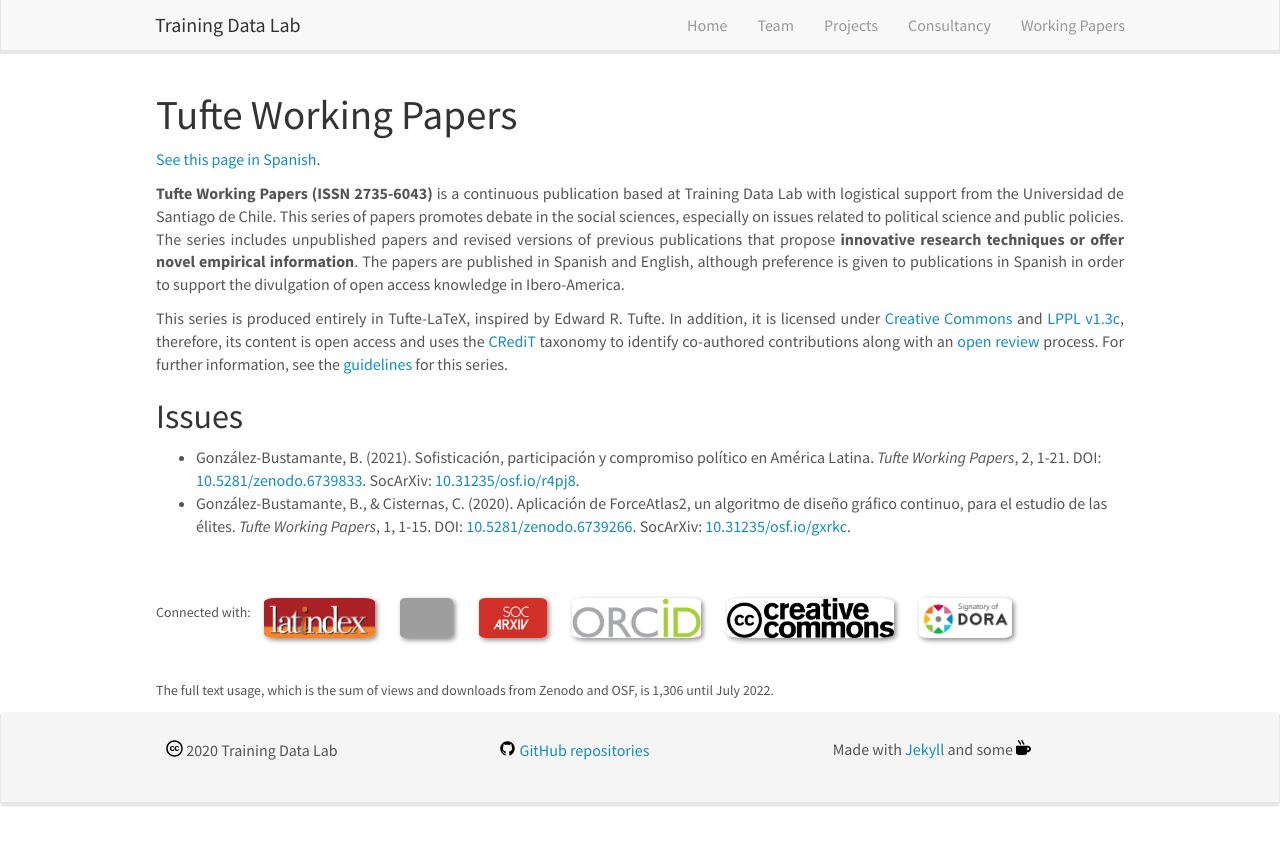
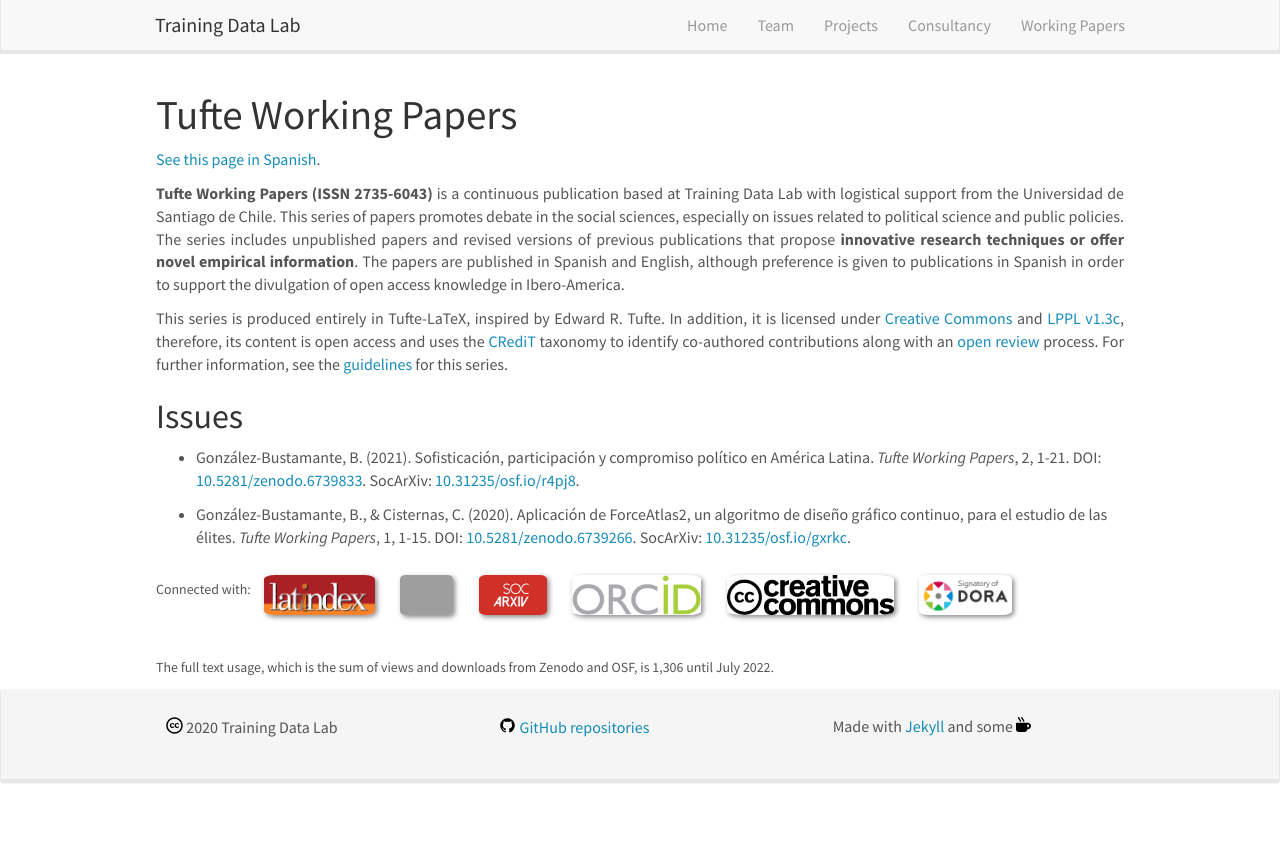
Before and after one commit to training-datalab/old-training-datalab.com, a Jekyll site: the page built from _pages/tufte-working-papers.md, in a window 1280 px wide. Shown: the top 845 px of the page. Built offline with Jekyll 4.4.1, drawn with Linux system fonts in a browser that asks for light colours; nearby versions of some CDN libraries.

Commit message:
Update tufte-working-papers.md

```diff
--- a/_pages/tufte-working-papers.md
+++ b/_pages/tufte-working-papers.md
@@ -16,10 +16,9 @@
 
 ## Issues
 
-<ul>
-<li>González-Bustamante, B. (2021). Sofisticación, participación y compromiso político en América Latina. <em>Tufte Working Papers</em>, 2, 1-21. DOI: <a href="https://doi.org/10.5281/zenodo.6739833" target="_blank">10.5281/zenodo.6739833</a>. SocArXiv: <a href="https://doi.org/10.31235/osf.io/r4pj8" target="_blank">10.31235/osf.io/r4pj8</a>.</li>
-<li>González-Bustamante, B., & Cisternas, C. (2020). Aplicación de ForceAtlas2, un algoritmo de diseño gráfico continuo, para el estudio de las élites. <em>Tufte Working Papers</em>, 1, 1-15. DOI: <a href="https://doi.org/10.5281/zenodo.6739266" target="_blank">10.5281/zenodo.6739266</a>. SocArXiv: <a href="https://doi.org/10.31235/osf.io/gxrkc" target="_blank">10.31235/osf.io/gxrkc</a>.</li>
-</ul>
+* González-Bustamante, B. (2021). Sofisticación, participación y compromiso político en América Latina. <em>Tufte Working Papers</em>, 2, 1-21. DOI: <a href="https://doi.org/10.5281/zenodo.6739833" target="_blank">10.5281/zenodo.6739833</a>. SocArXiv: <a href="https://doi.org/10.31235/osf.io/r4pj8" target="_blank">10.31235/osf.io/r4pj8</a>.
+
+* González-Bustamante, B., & Cisternas, C. (2020). Aplicación de ForceAtlas2, un algoritmo de diseño gráfico continuo, para el estudio de las élites. *Tufte Working Papers*, 1, 1-15. DOI: <a href="https://doi.org/10.5281/zenodo.6739266" target="_blank">10.5281/zenodo.6739266</a>. SocArXiv: <a href="https://doi.org/10.31235/osf.io/gxrkc" target="_blank">10.31235/osf.io/gxrkc</a>.
 <br />
 
 <figure class="fourth">
```
